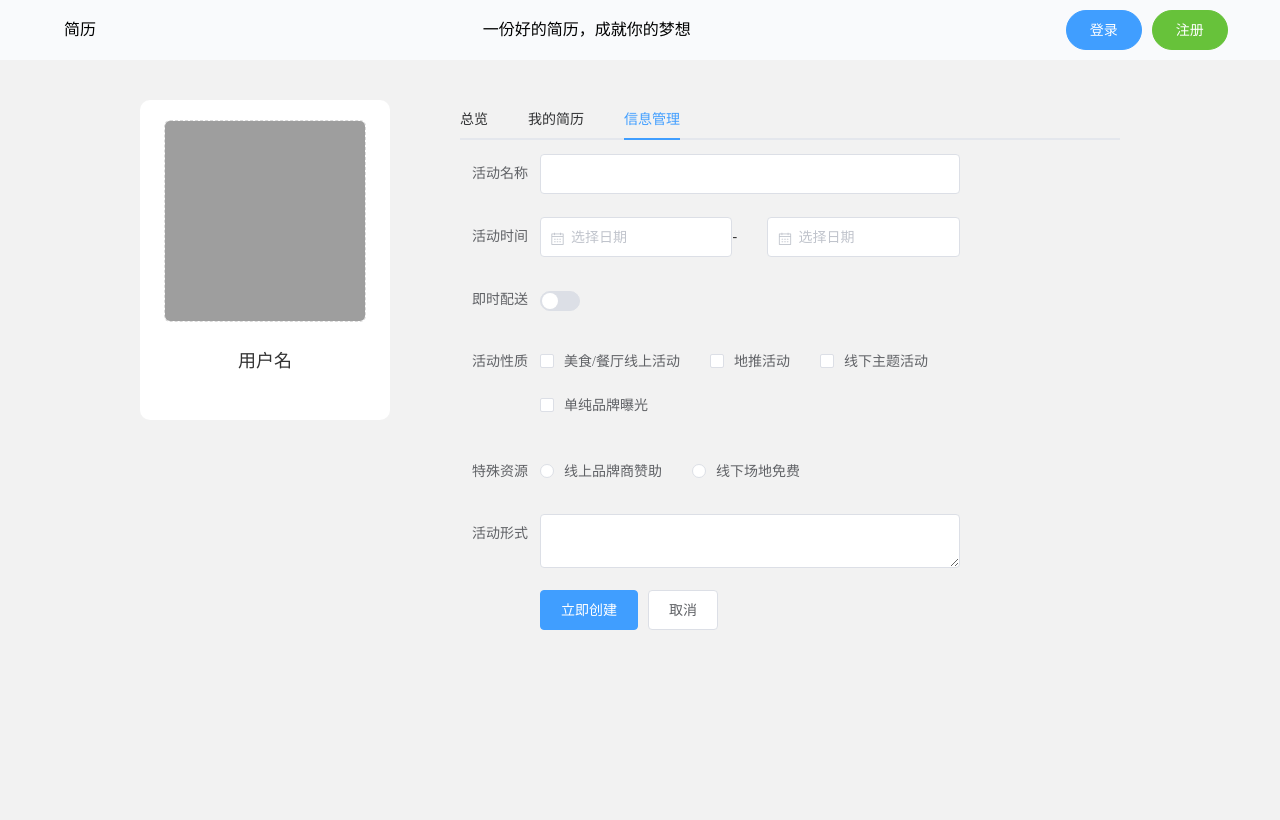
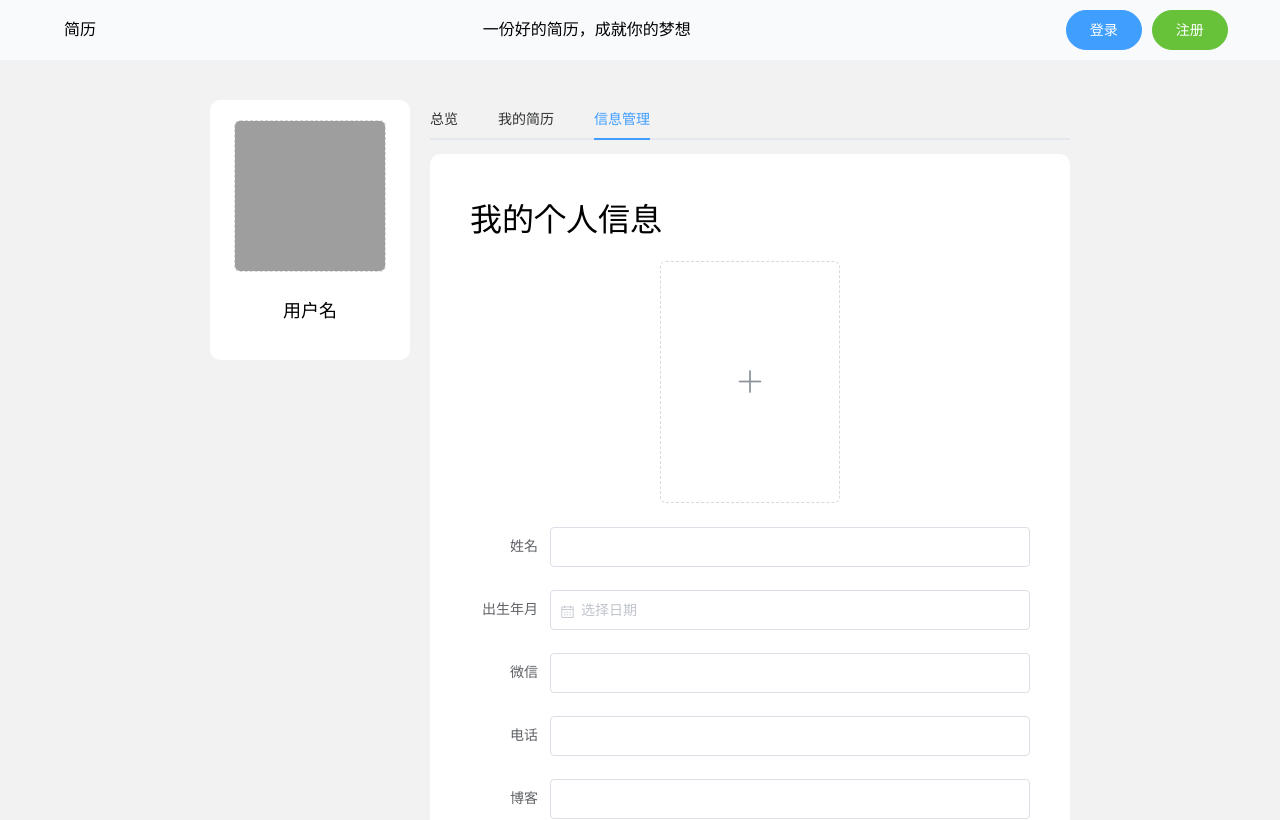
Before and after one commit to aijunhao/MyResumeVue, a Vue app: page /member in a window 1280 px wide. Shown: the top 820 px of the page. Built offline with nearby package versions, Linux system fonts and the light colour scheme.

Commit message:
重构 member 界面

```diff
--- a/src/App.vue
+++ b/src/App.vue
@@ -38,7 +38,7 @@
         </div>
       </el-col>
     </el-row>
-    <!-- 注册表单弹出框 -->
+    <!-- 登录表单弹出框 -->
     <el-dialog :visible.sync="dialogLoginFormVisible" center title="登录" width="450px">
       <el-form
         :model="loginRuleForm"
@@ -52,7 +52,7 @@
           <el-input autocomplete="off" type="email" v-model="loginRuleForm.email"></el-input>
         </el-form-item>
         <el-form-item label="密码" prop="pass">
-          <el-input autocomplete="off" type="password" v-model="loginRuleForm.pass"></el-input>
+          <el-input autocomplete="off" type="password" v-model="loginRuleForm.pass" show-password></el-input>
         </el-form-item>
       </el-form>
       <div class="dialog-footer" slot="footer">
@@ -60,7 +60,7 @@
         <el-button @click="resetForm('loginRuleForm')">重置</el-button>
       </div>
     </el-dialog>
-    <!-- 登录表单弹出框 -->
+    <!-- 注册表单弹出框 -->
     <el-dialog :visible.sync="dialogRegisterFormVisible" center title="注册" width="450px">
       <el-form
         :model="registerRuleForm"
@@ -83,10 +83,10 @@
           </el-col>
         </el-form-item>
         <el-form-item label="密码" prop="pass">
-          <el-input autocomplete="off" type="password" v-model="registerRuleForm.pass"></el-input>
+          <el-input autocomplete="off" type="password" v-model="registerRuleForm.pass" show-password></el-input>
         </el-form-item>
         <el-form-item label="确认密码" prop="checkPass">
-          <el-input autocomplete="off" type="password" v-model="registerRuleForm.checkPass"></el-input>
+          <el-input autocomplete="off" type="password" v-model="registerRuleForm.checkPass" show-password></el-input>
         </el-form-item>
       </el-form>
       <div class="dialog-footer" slot="footer">
--- a/src/components/member/Information.vue
+++ b/src/components/member/Information.vue
@@ -1,43 +1,43 @@
 <template>
   <div id="information">
-    <el-form :model="form" label-width="80px" ref="form">
-      <el-form-item label="活动名称">
+    <div class="information-mine">
+      <h1 class="information-title">我的个人信息</h1>
+      <!-- 头像框 -->
+      <div class="head">
+        <el-upload
+        :before-upload="beforeAvatarUpload"
+        :on-success="handleAvatarSuccess"
+        :show-file-list="false"
+        action="http://127.0.0.1:3001/users/head"
+        class="avatar-uploader"
+      >
+        <img :src="imageUrl" class="avatar" v-if="imageUrl">
+        <i class="el-icon-plus avatar-uploader-icon" v-else></i>
+      </el-upload>
+      </div>
+
+      <el-form :model="form" class="top" label-width="80px" ref="form">
+        <el-form-item label="姓名">
           <el-input v-model="form.name"></el-input>
         </el-form-item>
-      <el-form-item label="活动时间">
-        <el-col :span="11">
-          <el-date-picker placeholder="选择日期" style="width: 100%;" type="date" v-model="form.date1"></el-date-picker>
-        </el-col>
-        <el-col :span="2" class="line">-</el-col>
-        <el-col :span="11">
-          <el-date-picker placeholder="选择日期" style="width: 100%;" type="date" v-model="form.date1"></el-date-picker>
-        </el-col>
+        <el-form-item label="出生年月">
+          <el-date-picker placeholder="选择日期" style="width: 100%;" type="date" v-model="form.date"></el-date-picker>
         </el-form-item>
-      <el-form-item label="即时配送">
-        <el-switch v-model="form.delivery"></el-switch>
+        <el-form-item label="微信">
+          <el-input v-model="form.wechat"></el-input>
         </el-form-item>
-      <el-form-item label="活动性质">
-        <el-checkbox-group v-model="form.type">
-          <el-checkbox label="美食/餐厅线上活动" name="type"></el-checkbox>
-          <el-checkbox label="地推活动" name="type"></el-checkbox>
-          <el-checkbox label="线下主题活动" name="type"></el-checkbox>
-          <el-checkbox label="单纯品牌曝光" name="type"></el-checkbox>
-        </el-checkbox-group>
+        <el-form-item label="电话">
+          <el-input v-model="form.tel"></el-input>
         </el-form-item>
-      <el-form-item label="特殊资源">
-        <el-radio-group v-model="form.resource">
-          <el-radio label="线上品牌商赞助"></el-radio>
-          <el-radio label="线下场地免费"></el-radio>
-        </el-radio-group>
+        <el-form-item label="博客">
+          <el-input v-model="form.blog"></el-input>
         </el-form-item>
-      <el-form-item label="活动形式">
-        <el-input type="textarea" v-model="form.desc"></el-input>
-      </el-form-item>
-      <el-form-item>
-        <el-button @click="onSubmit" type="primary">立即创建</el-button>
-        <el-button>取消</el-button>
+        <el-form-item label="爱好">
+          <el-input v-model="form.hobby"></el-input>
         </el-form-item>
       </el-form>
+    </div>
+    <el-button type="danger" plain class="button">提交</el-button>
   </div>
 </template>
 
@@ -47,19 +47,33 @@ export default {
     return {
       form: {
         name: '',
-        region: '',
-        date1: '',
-        date2: '',
-        delivery: false,
-        type: [],
-        resource: '',
-        desc: ''
-      }
+        date: '',
+        wechat: '',
+        tel: '',
+        blog: '',
+        hobby: ''
+      },
+      imageUrl: ''
     }
   },
   methods: {
     onSubmit() {
       console.log('submit!')
+    },
+    handleAvatarSuccess(res, file) {
+      this.imageUrl = URL.createObjectURL(file.raw)
+    },
+    beforeAvatarUpload(file) {
+      const isJPG = file.type === 'image/jpeg'
+      const isLt2M = file.size / 1024 / 1024 < 2
+
+      if (!isJPG) {
+        this.$message.error('上传头像图片只能是 JPG 格式!')
+      }
+      if (!isLt2M) {
+        this.$message.error('上传头像图片大小不能超过 2MB!')
+      }
+      return isJPG && isLt2M
     }
   }
 }
@@ -67,6 +81,48 @@ export default {
 
 <style lang="stylus">
 #information
-  width 500px
+  width 100%
   text-align left
+
+  .button
+    margin 50px auto
+
+  .information-title
+    font 20px
+    font-weight 200
+    margin-top 0
+
+  .information-mine
+    background white
+    border-radius 10px
+    padding 40px
+
+    .top
+      margin-top 20px
+
+    .head
+      text-align center
+
+    .avatar-uploader .el-upload
+      border 1px dashed #d9d9d9
+      border-radius 6px
+      cursor pointer
+      position relative
+      overflow hidden
+
+    .avatar-uploader .el-upload:hover
+      border-color #409EFF
+
+    .avatar-uploader-icon
+      font-size 28px
+      color #8c939d
+      width 178px
+      height 240px
+      line-height 240px
+      text-align center
+
+    .avatar
+      width 178px
+      height 240px
+      display block
 </style>
--- a/src/config.js
+++ b/src/config.js
@@ -2,7 +2,7 @@
  * 封装网关域名及所有接口的方法名
  */
 
-const BASE_URL = "http://120.79.254.54:3001";
+const BASE_URL = "http://localhost:3001";
 
 export default {
   // 用户注册
--- a/src/views/Member.vue
+++ b/src/views/Member.vue
@@ -1,8 +1,5 @@
 <template>
   <div id="member">
-    <el-container>
-      <!-- 左侧导航 -->
-      <el-aside>
     <div class="member-info">
       <!-- 头像上传框 -->
       <el-upload
@@ -17,9 +14,7 @@
       </el-upload>
       <h1 class="username">用户名</h1>
     </div>
-      </el-aside>
-      <el-main>
-        <div>
+    <div class="member-more">
       <el-tabs @tab-click="handleClick" v-model="activeName">
         <el-tab-pane label="总览" name="overview">
           <overview></overview>
@@ -32,8 +27,6 @@
         </el-tab-pane>
       </el-tabs>
     </div>
-      </el-main>
-    </el-container>
   </div>
 </template>
 
@@ -79,31 +72,25 @@ export default {
 
 <style lang="stylus">
 #member
-  margin 20px auto
-  width 1000px
+  display -webkit-flex
+  display flex
+  justify-content center
+  margin-top 40px
 
   .member-info
     background #fff
-    width 250px
-    height 300px
+    width 200px
+    height 240px
     border-radius 10px
     padding-top 20px
+    text-align center
+    margin-right 10px
 
     .username
       font-size 18px
       font-family '微软雅黑'
       font-weight 200
       margin-top 20px
-
-  .el-aside
-    color #333
-    text-align center
-    width 250px
-    padding 20px 0
-
-  .el-main
-    color #333
-    text-align center
 
     .avatar-uploader .el-upload
       border 1px dashed #d9d9d9
@@ -118,13 +105,18 @@ export default {
     .avatar-uploader-icon
       font-size 28px
       color #8c939d
-    width 200px
-    height 200px
-    line-height 200px
+      width 150px
+      height 150px
+      line-height 150px
       text-align center
 
     .avatar
-    width 200px
-    height 200px
+      width 150px
+      height 150px
       display block
+
+  .member-more
+    margin-left 10px
+    margin-bottom 50px
+    width 50%
 </style>
```
Lines whose indentation alone changed are shown as unchanged.
